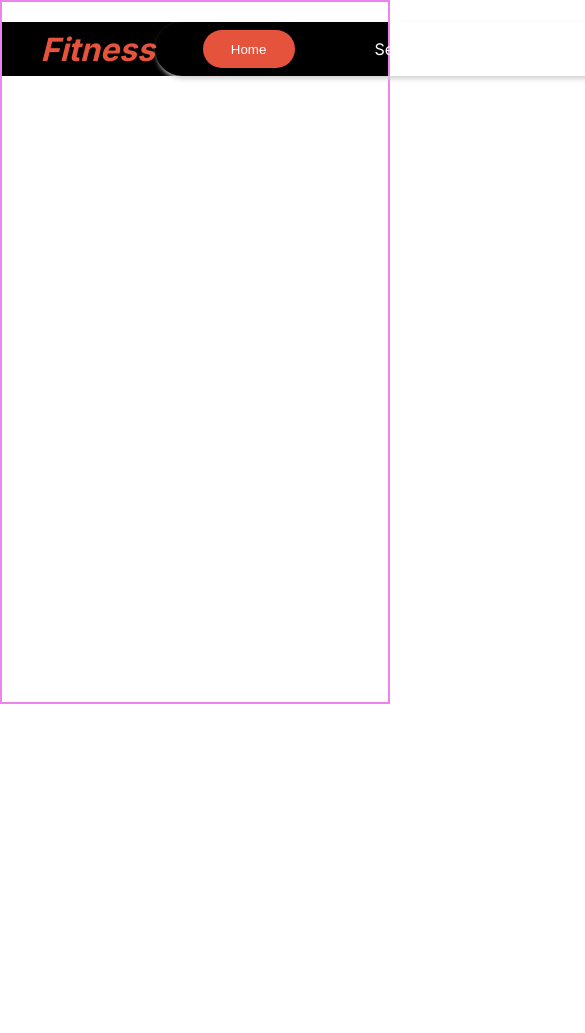
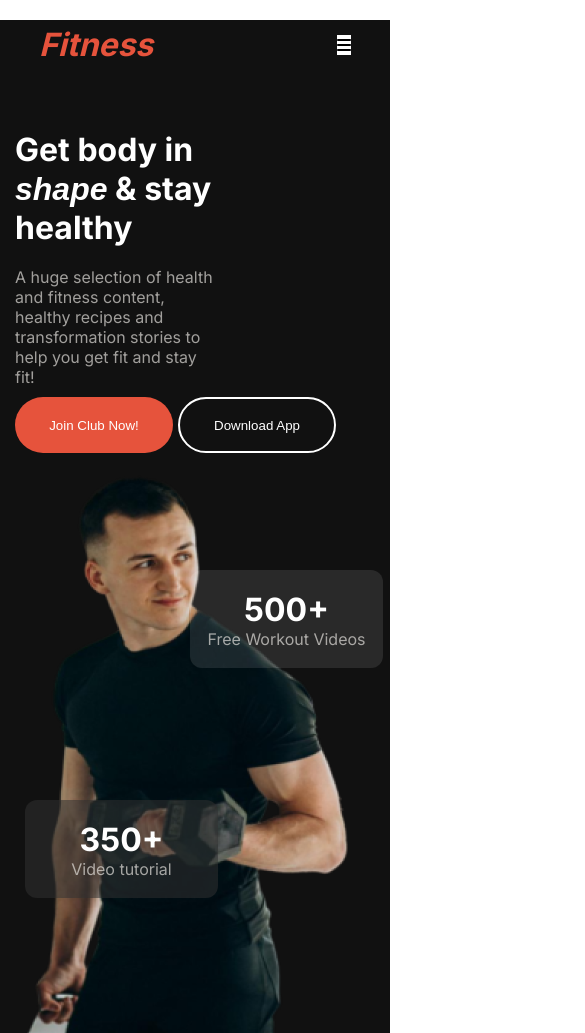
Before and after one commit to jishanprodhan12/b10-assingment-02, a plain HTML site: page index.html in a window 390 px wide. Shown: the top 1033 px of the page, 585 px wide, since content can reach past the window. Before the commit the page ends 844 px from the top, so only its background shows below. Drawn offline with Linux system fonts and the light colour scheme; a web font is replaced by a local one.

Commit message:
add header section

```diff
--- a/index.html
+++ b/index.html
@@ -8,23 +8,57 @@
     <link rel="preconnect" href="https://fonts.gstatic.com" crossorigin>
     <link href="https://fonts.googleapis.com/css2?family=Inter:wght@100..900&           display=swap" rel="stylesheet">
     <link href="https://fonts.cdnfonts.com/css/miama" rel="stylesheet">
+    <link rel="stylesheet" href="https://cdnjs.cloudflare.com/ajax/libs/font-awesome/6.6.0/css/all.min.css" integrity="sha512-Kc323vGBEqzTmouAECnVceyQqyqdsSiqLQISBL29aUW4U/M7pSPA/gEUZQqv1cwx4OnYxTxve5UMg5GT6L4JJg==" crossorigin="anonymous" referrerpolicy="no-referrer" />
     <link rel="stylesheet" href="style/style.css">
     <link rel="stylesheet" href="style/responsive.css">
 </head>
 <body class="inter-font">
     <header>
+        <!-- nav section start -->
         <div class="nav-wraper ">
-            <nav class="nav-bar">
+            <nav class="nav-bar-main">
                 <h1 class="nav-title orange">Fitness</h1>
                 <div class="nav-links">
-                    <a href=""><button class="btn-primary">Home</button></a>
+                    <a href=""><button class="btn-home">Home</button></a>
                     <li><a href="">Service</a></li>
                     <li><a href="">Contact</a></li>
                     <li><a href="">About</a></li>
                 </div>
+                <div class="hamburger-menu">
+                    <i class="fa-solid fa-bars"></i>
+                </div>
             </nav>
+
         </div>
+            <!-- nav section ends  -->
 
+            <!-- banner section start  -->
+            <div class="banner-section-container">
+                <div class="banner-text">
+                    <h1 class="banner-title">Get body in <br>
+                    <span class="miama-font" >shape</span> & stay <br> healthy</h1>
+                    <p class="banner-description primary-color">
+                        A huge selection of health and fitness content, healthy recipes and transformation stories to help you get fit and stay fit!
+                    </p>
+                    <div class="btn-container">
+                        <a href=""><button class="btn-primary">Join Club Now!</button></a>
+                        <a href=""><button class="btn-download">Download App</button></a>
+                    </div>
+                </div>
+                <div class="banner-img">
+                    <img src="images/Images 2.png" alt="a man with dumbels">
+                    <div class="five-hundred">
+                        <h1 class="white">500+</h1>
+                        <p class="primary-color">Free Workout Videos</p>
+                    </div>
+                    <div class="three-hundred">
+                        <h1 class="white">350+</h1>
+                        <p class="primary-color">Video tutorial</p>
+                    </div>
+                </div>
+            </div>
+
+            <!-- banner section ends   -->
     </header>
     <main>
 
--- a/style/responsive.css
+++ b/style/responsive.css
@@ -0,0 +1,54 @@
+
+/* small or mobile  device  */
+
+@media screen and (max-width:576px) {
+
+    /* nav secton start  */
+    .nav-links{
+        display: none;
+    }
+    .hamburger-menu{
+        display: block;
+        background-color: white;
+    }
+    /* nav section end  */
+
+    /* banner section start  */
+    .banner-section-container{
+        flex-direction: column;
+    }
+    .banner-text{
+        margin-left: 15px;
+        margin-top: 51px;
+    }
+    .banner-title ,
+    .banner-description{
+        margin: 10px auto;
+        width: 200px;
+    }
+    .btn-container{
+        display: flex;
+        gap: 5px;
+    }
+    .btn-primary , .btn-download{
+        margin-left: 0;
+        width: 158px;
+    }
+    .banner-img > img{
+        background-color: rgba(17, 17, 17, 1);
+       }
+    .five-hundred{
+        /* top: 136%;
+        left: 50%; */
+        top: 570px ;
+        left: 190px;
+    }
+    .three-hundred{
+        /* top: 170%;
+        left: 15px; */
+        top:800px;
+        left: 25px;
+    }
+    /* banner section end  */
+
+}
--- a/style/style.css
+++ b/style/style.css
@@ -6,6 +6,7 @@
   }
   .miama-font{
       font-family: 'Miama', sans-serif;
+      font-style: italic;
   }
 
   /* font set ends here  */
@@ -22,17 +23,38 @@
   .grid{
       display: grid;
   }
-  .btn-primary{
+  .btn-home{
       width: 92px;
       height: 38px;
       border-radius: 46px;
       background-color:rgba(230, 83, 60, 1);
-      text-align: center;
       color: #ffff;
       border: none;
   }
+  .btn-primary{
+    width: 224px;
+    height: 56px;
+    border-radius: 46px;
+    background-color:rgba(230, 83, 60, 1);
+    color: #ffff;
+    border: none;
+  }
+  .btn-download{
+    width: 224px;
+    height: 56px;
+    border-radius: 46px;
+    background-color: transparent;
+    color: #ffff;
+    border: 2px solid white;
+  }
+  .primary-color{
+    color:rgba(239, 237, 232, 0.65);
+  }
   .orange{
       color:rgba(230, 83, 60, 1);
+  }
+  .white{
+    color: #ffff;
   }
 
   /* shared style ends  here  */
@@ -42,19 +64,19 @@
   /* navication section start here  */
   header{
       max-width: 1440px;
-      height: 700px;
-      border: 2px solid violet;
-      /* background-color: rgb(109, 138, 33); */
+      background-color:rgba(17, 17, 17, 1);
+
   }
   .nav-wraper{
       margin-top: 20px;
       width: 100%;
       display: flex;
       justify-content: center;
-      background-color: black;
+      background-color: rgba(17, 17, 17, 1);
+      padding: 5px 0;
 
   }
-  .nav-bar {
+  .nav-bar-main{
       display: flex;
       align-items: center;
       justify-content: space-between;
@@ -70,7 +92,8 @@
       display: flex;
       align-items: center;
       border-radius: 39px;
-      box-shadow: 2px 3px 5px lightgray;
+      /* border: 1px double gray; */
+      box-shadow: .50px .50px 1px lightgray;
       padding: 8px;
   }
   .nav-links a , .nav-links li{
@@ -80,7 +103,81 @@
       margin-left: 40px;
   }
 
+  .hamburger-menu{
+    background-color: wheat;
+    display: none;
+  }
+  /* navication section ends here  */
 
-  /* navication section start here  */
+  /* banner section start here  */
+  .banner-section-container{
+    min-height: 500px;
+    display: flex;
+    justify-content: space-between;
+    align-items: center;
+
+  }
+  .banner-text{
+        width: 45%;
+        height: 80%;
+        display: flex;
+        flex-direction: column;
+        margin: 0 auto;
+  }
+  .banner-title{
+        color:#ffff;
+        font-size: xx-large;
+        font-weight: bolder;
+        width: fit-content;
+  }
+  .banner-description{
+    margin-top: 26px;
+    margin-bottom: 26px;
+  }
+  .btn-container{
+    display: flex;
+    gap: 14px;
+}
+  .banner-img{
+        width: 45%;
+        display: flex;
+        justify-content: center;
+
+  }
+  .banner-img > img{
+   position: relative;
+  }
+  .five-hundred{
+    width: 193px;
+    height: 98px;
+    border-radius: 12px;
+    background-color: rgba(255, 255, 255, 0.1);
+    position: absolute;
+    top: 45%;
+    left: 82%;
+    display: flex;
+    flex-direction: column;
+    align-items: center;
+    justify-content: center;
+
+
+  }
+  .three-hundred{
+        width: 193px;
+        height: 98px;
+        border-radius: 12px;
+        background-color: rgba(48, 48, 48, 0.54);
+        position: absolute;
+        top: 85%;
+        left: 58%;
+        display: flex;
+        flex-direction: column;
+        align-items: center;
+        justify-content: center;
+
+  }
+
+  /* banner section ends  here  */
+
 
   /* header section ends  here  */
```
